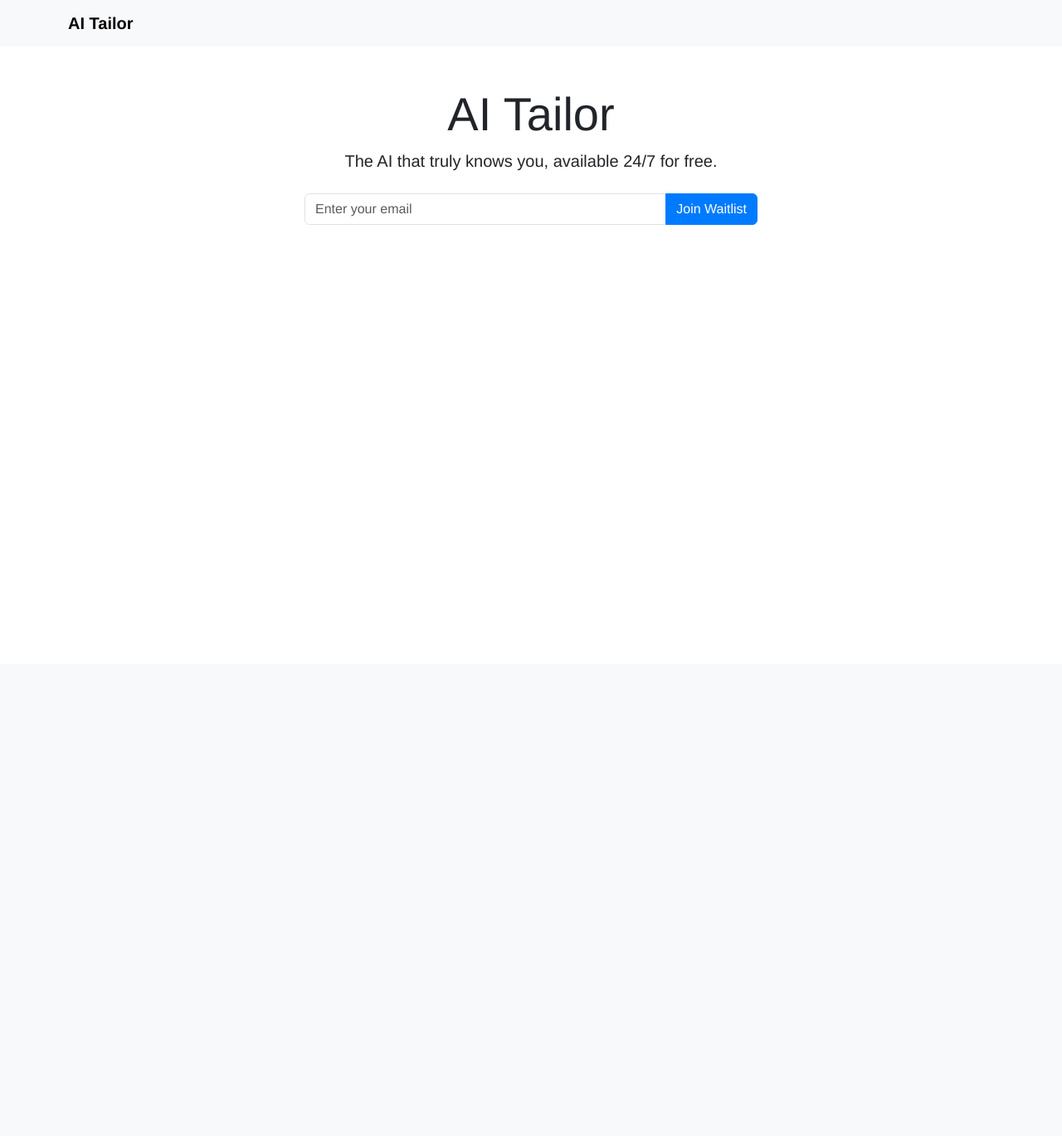
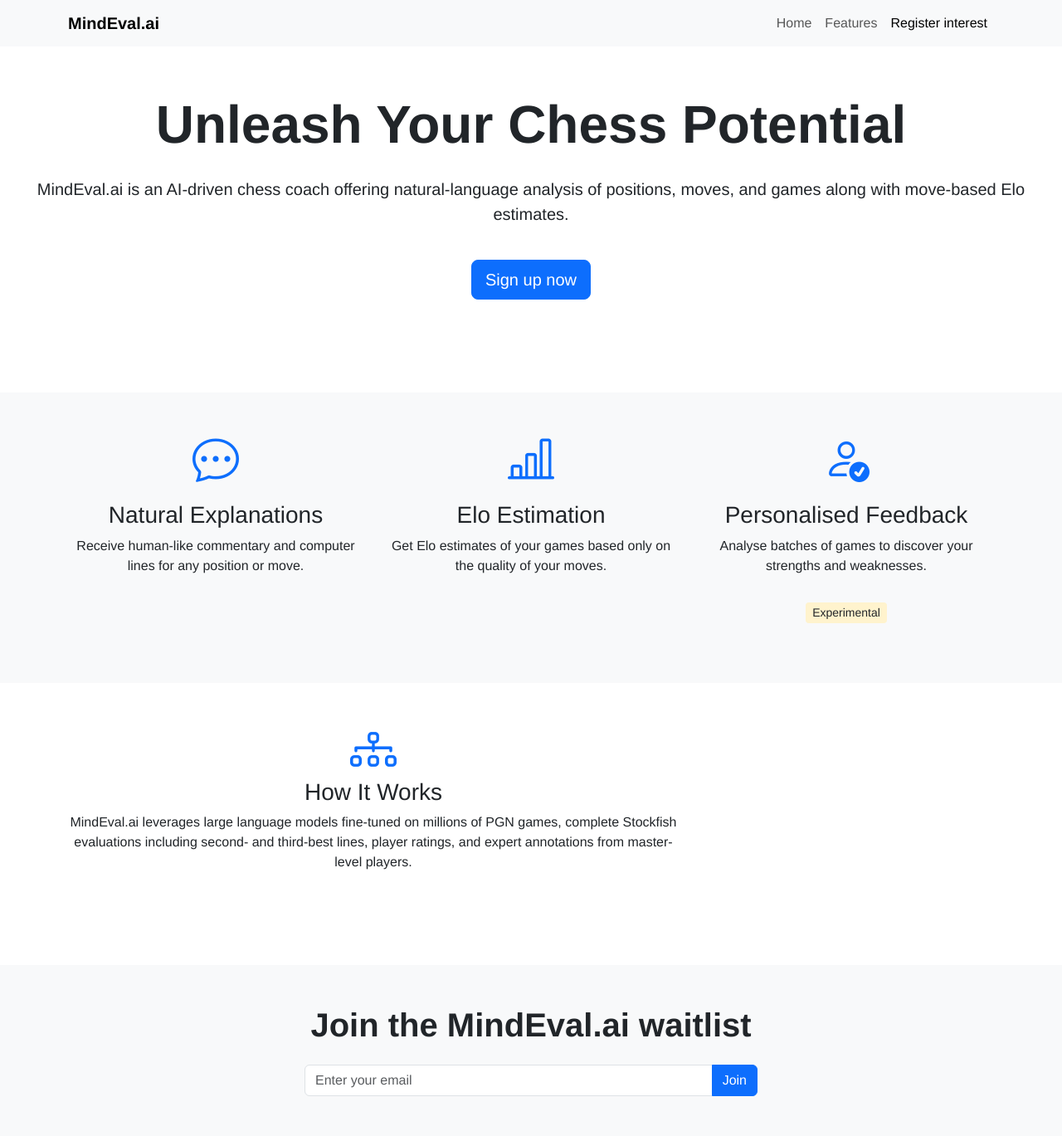
Before and after one commit to MaxKho/MindEvalAI, a Flask app: page / in a window 1280 px wide. Shown: the whole page at 83% size. Before the commit the page ends 271 px from the top, so only its background shows below. Run offline with Flask 3, Linux system fonts and the light colour scheme.

Commit message:
Style experimental tag and align features

```diff
--- /dev/null
+++ b/static/main.js
@@ -0,0 +1,11 @@
+document.addEventListener('DOMContentLoaded', () => {
+    const observer = new IntersectionObserver(entries => {
+        entries.forEach(entry => {
+            if (entry.isIntersecting) {
+                entry.target.classList.add('show');
+            }
+        });
+    }, { threshold: 0.1 });
+
+    document.querySelectorAll('.feature').forEach(el => observer.observe(el));
+});
--- a/static/style.css
+++ b/static/style.css
@@ -1,17 +1,51 @@
 body {
     font-family: "Helvetica Neue", Helvetica, Arial, sans-serif;
+    scroll-behavior: smooth;
 }
 
 .navbar-brand {
     font-weight: bold;
 }
 
+.hero {
+    padding-top: 7rem;
+    padding-bottom: 7rem;
+}
+
+.feature {
+    opacity: 0;
+    transition: opacity 0.6s ease, transform 0.6s ease;
+    transform: translateY(40px);
+    display: flex;
+    flex-direction: column;
+    justify-content: center;
+}
+
+.feature.show {
+    opacity: 1 !important;
+    transform: translateY(0);
+}
+
 .btn-primary {
-    background-color: #007bff;
-    border-color: #007bff;
+    background-color: #0d6efd;
+    border-color: #0d6efd;
 }
 
 .btn-primary:hover {
-    background-color: #0069d9;
-    border-color: #0062cc;
+    background-color: #0b5ed7;
+    border-color: #0a58ca;
 }
+
+#signup {
+    scroll-margin-top: 80px;
+}
+
+.experimental-badge {
+    background-color: #fff3cd;
+    color: #212529;
+    padding: 2px 8px;
+    border-radius: 0.25rem;
+    display: inline-block;
+    font-size: 0.875rem;
+    font-weight: 500;
+}
--- a/templates/emails.html
+++ b/templates/emails.html
@@ -3,7 +3,7 @@
 <head>
     <meta charset="UTF-8">
     <meta name="viewport" content="width=device-width, initial-scale=1">
-    <title>Email List - AI Tailor</title>
+    <title>Email List - MindEval.ai</title>
     <link href="https://cdn.jsdelivr.net/npm/bootstrap@5.3.2/dist/css/bootstrap.min.css" rel="stylesheet">
 </head>
 <body>
--- a/templates/index.html
+++ b/templates/index.html
@@ -3,27 +3,96 @@
 <head>
     <meta charset="UTF-8">
     <meta name="viewport" content="width=device-width, initial-scale=1">
-    <title>AI Tailor - Personalized AI, 24/7</title>
+    <title>MindEval.ai - AI Chess Coach</title>
     <link href="https://cdn.jsdelivr.net/npm/bootstrap@5.3.2/dist/css/bootstrap.min.css" rel="stylesheet">
+    <link href="https://cdn.jsdelivr.net/npm/bootstrap-icons@1.10.5/font/bootstrap-icons.css" rel="stylesheet">
     <link rel="stylesheet" href="{{ url_for('static', filename='style.css') }}">
 </head>
-<body>
-    <nav class="navbar navbar-light bg-light">
+<body data-bs-spy="scroll" data-bs-target="#navbar" data-bs-offset="70" tabindex="0">
+    <nav id="navbar" class="navbar navbar-expand-lg navbar-light bg-light fixed-top">
         <div class="container">
-            <a class="navbar-brand" href="#">AI Tailor</a>
+            <a class="navbar-brand" href="#home">MindEval.ai</a>
+            <button class="navbar-toggler" type="button" data-bs-toggle="collapse" data-bs-target="#navbarsExample" aria-controls="navbarsExample" aria-expanded="false" aria-label="Toggle navigation">
+                <span class="navbar-toggler-icon"></span>
+            </button>
+            <div class="collapse navbar-collapse" id="navbarsExample">
+                <ul class="navbar-nav ms-auto mb-2 mb-lg-0">
+                    <li class="nav-item">
+                        <a class="nav-link" href="#home">Home</a>
+                    </li>
+                    <li class="nav-item">
+                        <a class="nav-link" href="#features">Features</a>
+                    </li>
+                    <li class="nav-item">
+                        <a class="nav-link" href="#signup">Register interest</a>
+                    </li>
+                </ul>
+            </div>
         </div>
     </nav>
-    <div class="container text-center mt-5">
-        <h1 class="display-4">AI Tailor</h1>
-        <p class="lead">The AI that truly knows you, available 24/7 for free.</p>
-        <form action="{{ url_for('signup') }}" method="post" class="row justify-content-center mt-4">
-            <div class="col-md-6">
-                <div class="input-group">
-                    <input type="email" name="email" class="form-control" placeholder="Enter your email" required>
-                    <button class="btn btn-primary" type="submit">Join Waitlist</button>
+
+    <section id="home" class="hero d-flex flex-column justify-content-center align-items-center text-center">
+        <h1 class="display-3 fw-bold">Unleash Your Chess Potential</h1>
+        <p class="lead mt-3">MindEval.ai is an AI-driven chess coach offering natural-language analysis of positions, moves, and games along with move-based Elo estimates.</p>
+        <a href="#signup" class="btn btn-primary btn-lg mt-4">Sign up now</a>
+    </section>
+
+    <section id="features" class="py-5 bg-light">
+        <div class="container">
+            <div class="row text-center align-items-stretch">
+                <div class="col-md-4 mb-4 feature show d-flex flex-column align-items-center h-100">
+                    <div class="flex-grow-1 d-flex flex-column justify-content-center">
+                        <i class="bi bi-chat-dots display-4 mb-3 text-primary"></i>
+                        <h3>Natural Explanations</h3>
+                        <p>Receive human-like commentary and computer lines for any position or move.</p>
+                    </div>
+                </div>
+                <div class="col-md-4 mb-4 feature show d-flex flex-column align-items-center h-100">
+                    <div class="flex-grow-1 d-flex flex-column justify-content-center">
+                        <i class="bi bi-bar-chart-line display-4 mb-3 text-primary"></i>
+                        <h3>Elo Estimation</h3>
+                        <p>Get Elo estimates of your games based only on the quality of your moves.</p>
+                    </div>
+                </div>
+                <div class="col-md-4 mb-4 feature show d-flex flex-column align-items-center h-100">
+                    <div class="flex-grow-1 d-flex flex-column justify-content-center">
+                        <i class="bi bi-person-check display-4 mb-3 text-primary"></i>
+                        <h3>Personalised Feedback</h3>
+                        <p>Analyse batches of games to discover your strengths and weaknesses.</p>
+                    </div>
+                    <span class="experimental-badge mt-3">Experimental</span>
                 </div>
             </div>
-        </form>
-    </div>
+        </div>
+    </section>
+
+    <section id="how-it-works" class="py-5">
+        <div class="container">
+            <div class="row feature opacity-0 justify-content-center text-center">
+                <div class="col-lg-8">
+                    <i class="bi bi-diagram-3 display-4 mb-3 text-primary"></i>
+                    <h3>How It Works</h3>
+                    <p>MindEval.ai leverages large language models fine-tuned on millions of PGN games, complete Stockfish evaluations including second- and third-best lines, player ratings, and expert annotations from master-level players.</p>
+                </div>
+            </div>
+        </div>
+    </section>
+
+    <section id="signup" class="py-5 bg-light mt-5">
+        <div class="container text-center">
+            <h2 class="display-6 fw-bold mb-4">Join the MindEval.ai waitlist</h2>
+            <form action="{{ url_for('signup') }}" method="post" class="row justify-content-center">
+                <div class="col-md-6">
+                    <div class="input-group">
+                        <input type="email" name="email" class="form-control" placeholder="Enter your email" required>
+                        <button class="btn btn-primary" type="submit">Join</button>
+                    </div>
+                </div>
+            </form>
+        </div>
+    </section>
+
+    <script src="https://cdn.jsdelivr.net/npm/bootstrap@5.3.2/dist/js/bootstrap.bundle.min.js"></script>
+    <script src="{{ url_for('static', filename='main.js') }}"></script>
 </body>
 </html>
--- a/templates/thanks.html
+++ b/templates/thanks.html
@@ -3,19 +3,19 @@
 <head>
     <meta charset="UTF-8">
     <meta name="viewport" content="width=device-width, initial-scale=1">
-    <title>Thank You - AI Tailor</title>
+    <title>Thank You - MindEval.ai</title>
     <link href="https://cdn.jsdelivr.net/npm/bootstrap@5.3.2/dist/css/bootstrap.min.css" rel="stylesheet">
     <link rel="stylesheet" href="{{ url_for('static', filename='style.css') }}">
 </head>
 <body>
     <nav class="navbar navbar-light bg-light">
         <div class="container">
-            <a class="navbar-brand" href="{{ url_for('index') }}">AI Tailor</a>
+            <a class="navbar-brand" href="{{ url_for('index') }}">MindEval.ai</a>
         </div>
     </nav>
     <div class="container text-center mt-5">
         <h1 class="display-4">Thank You!</h1>
-        <p class="lead">We&#39;ll keep you updated on the latest from AI Tailor.</p>
+        <p class="lead">We&#39;ll keep you updated on the latest from MindEval.ai.</p>
         <a href="{{ url_for('index') }}" class="btn btn-secondary mt-3">Back to Home</a>
     </div>
 </body>
```
Also changed, not shown: README.md.
